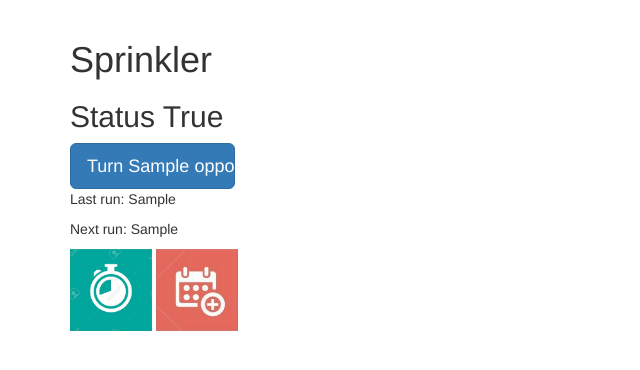
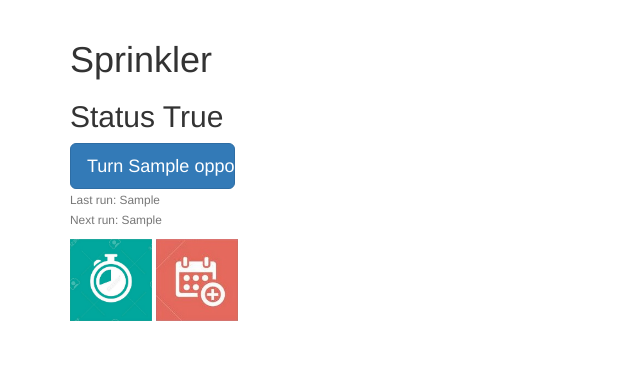
Before and after one commit to brijdaniel/server, a Flask app: template app/templates/sprinkler.html in a window 1280 px wide. Shown: the part 36-406 px from the top of the page, without its empty margins (0-640 px from the left). Run offline with Flask 2, Linux system fonts and the light colour scheme; the template is opened without the code that fills it: most values are stand-ins (such as "Sample title", 1, 10 or a date in 2020); parts of the project's set-up code (start-up, migrations or seed data) failed here and were passed over; some libraries are stand-ins or nearby versions.

```diff
--- a/app/templates/sprinkler.html
+++ b/app/templates/sprinkler.html
@@ -10,8 +10,8 @@
 			<a id="button" onclick="javascript:action()" role="button">Turn <span id="opposite"></span></a>
 		</div></div>
 
-	<p>Last run: {{last_run}}</p>
-   	<p>Next run: {{next_run}}</p>
+	<p><small class="text-muted">Last run: {{last_run}}</small><br>
+   	<small class="text-muted">Next run: {{next_run}}</small></p>
 
 	<a href="{{url_for('sp_timer')}}"><img src = "{{url_for('static', filename = 'timer.JPG')}}" width="82" height="82" title="Timer"></a>
 	<a href="{{url_for('sp_schedule')}}"><img src = "{{url_for('static', filename = 'schedule.JPG')}}" width="82" height="82" title="Schedule"></a>
```
Also changed, not shown: app/static/sprinkler.JPG (added).
